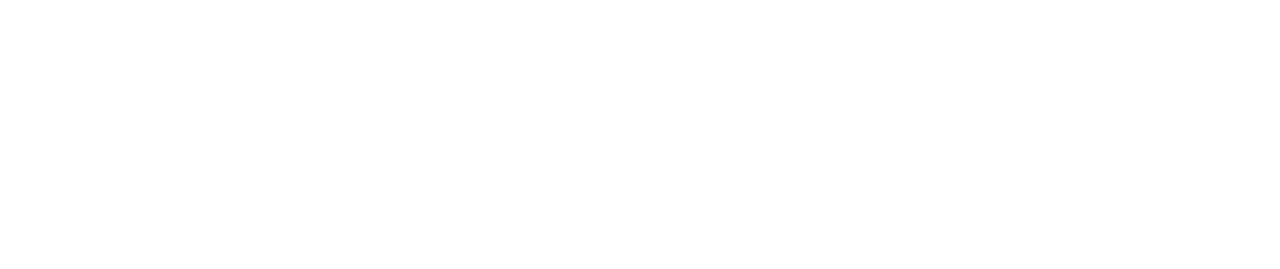
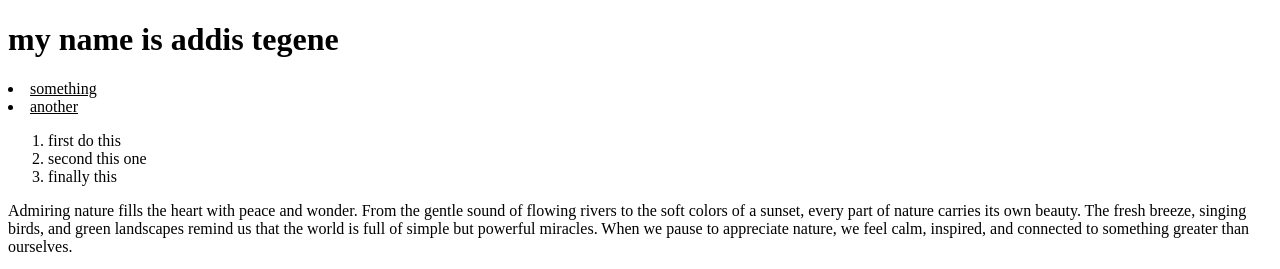
Before and after one commit to addistegene5537-commits/GDG-trial, a plain HTML site: page index.html in a window 1280 px wide. Shown: the top 269 px of the page. Drawn offline with Linux system fonts and the light colour scheme.

Commit message:
first commit

```diff
--- a/index.html
+++ b/index.html
@@ -1,11 +1,31 @@
 <!DOCTYPE html>
 <html>
-<head>
-  <title>my first web page</title>
+  <head>
+    <title>
+      about me
+    </title>
+
   </head>
-    <body>
-
-    </body>
-
+  <body>
+    <h1>my name is addis tegene</h1>
+    <u>
+      <li>something</li>
+      <li>another</li>
+    </u>
+    <ol>
+      <li> first do this</li>
+      <li>second this one</li>
+      <li> finally this</li>
+    </ol>
+    <p>
+      Admiring nature fills the heart with peace and wonder.
+      From the gentle sound of flowing rivers to the soft colors of a sunset,
+      every part of nature carries its own beauty. The fresh breeze,
+      singing birds, and green landscapes remind us that the world is full of simple but powerful miracles.
+      When we pause to appreciate nature, we feel calm, inspired,
+      and connected to something greater than ourselves.
+    </p>
+   <img src="sky.jpg" alt="" width="1000" height="500">
+  </body>
 
 </html>
```
Also changed, not shown: ewnetu 2.png (added), ewnetu.png (added).
